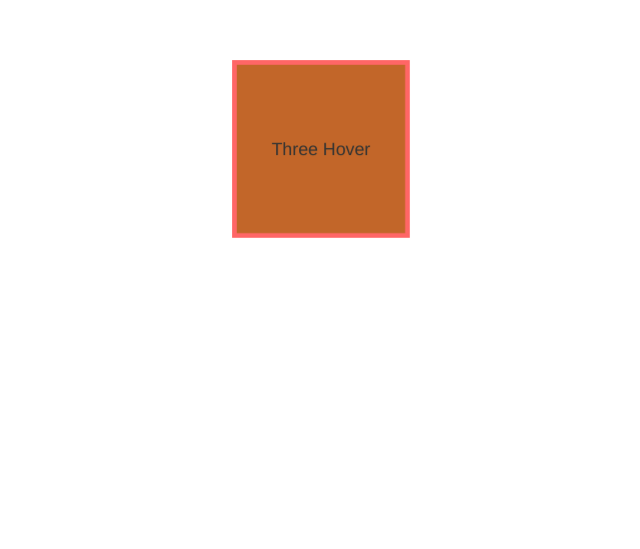
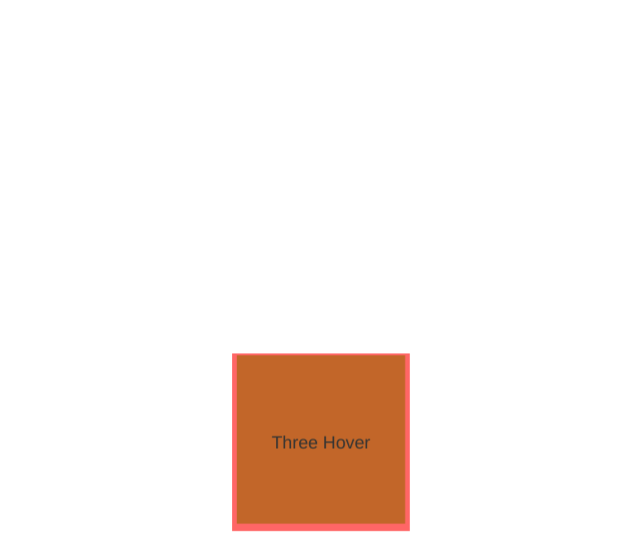
Before and after one commit to LouieXee/3dHover, a website built with webpack: page index.html in a window 1280 px wide. Shown: the part 251-800 px from the top of the page, without its empty margins (319-959 px from the left). Built offline with nearby package versions, Linux system fonts and the light colour scheme.

Commit message:
fix dataset bug in ie

```diff
--- a/src/ThreeHover/ThreeHover.js
+++ b/src/ThreeHover/ThreeHover.js
@@ -33,7 +33,7 @@ export default class ThreeHover{
 
 		for(let i=0,l=items.length; i<l; i++){
 			let item = items[i];
-			let depth = item.dataset.depth;
+			let depth = item.dataset && item.dataset.depth;
 			item.style.transform = "translate3d(0, 0, -" + depth + "px)";
 		}
 
--- a/src/index.js
+++ b/src/index.js
@@ -6,6 +6,8 @@ import ThreeHover from "./ThreeHover";
 
 let div = document.querySelector(".test--wrapper");
 
+console.log(div.screenLeft)
+
 let threeHover = new ThreeHover(div, {
 	invertX: true
 });
--- a/src/index.less
+++ b/src/index.less
@@ -10,7 +10,7 @@ html, body{
 		height: 200px;
 		position: absolute;
 		left: 50%;
-		top: 50%;
+		top: 80%;
 		margin-left: -100px;
 		margin-top: -100px;
 	}
```
Also changed, not shown: dist/ThreeHover.js.
